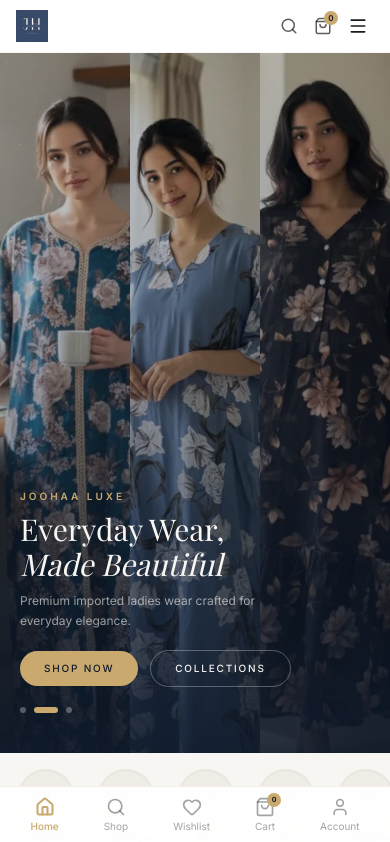
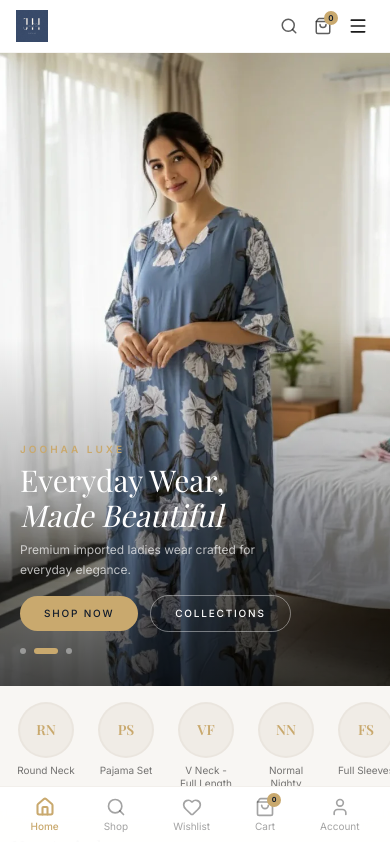
Before and after one commit to akashkuppattil-dev/Euro-Edge-, a Next.js app: page / in a window 390 px wide. Shown: the top 842 px of the page. Built offline with nearby package versions, Linux system fonts and the light colour scheme; a web font is replaced by a local one.

Commit message:
fix: improve image display on mobile and desktop\n\nAdjust mobile background to single rotating image and\nremove heavy desktop overlays for sharper images.

```diff
--- a/components/hero-section.tsx
+++ b/components/hero-section.tsx
@@ -22,42 +22,45 @@ export function HeroSection() {
 
   return (
     <section className="relative w-full">
-      {/* ---- MOBILE ---- */}
-      <div className="md:hidden relative h-[85vh] min-h-[520px] max-h-[700px] overflow-hidden">
-        {/* 3 background image panels side by side */}
-        <div className="absolute inset-0 grid grid-cols-3">
+      {/* ---- MOBILE: Single rotating image ---- */}
+      <div className="md:hidden relative h-[75vh] min-h-[480px] max-h-[640px] overflow-hidden">
+        {/* Rotating single background image */}
         {heroImages.map((img, i) => (
-            <div key={i} className="relative overflow-hidden">
+          <div
+            key={i}
+            className={`absolute inset-0 transition-opacity duration-1000 ${
+              i === activeIndex ? "opacity-100" : "opacity-0"
+            }`}
+          >
             <Image
               src={img.src}
               alt={img.alt}
               fill
               className="object-cover object-top"
-                sizes="34vw"
-                priority
+              sizes="100vw"
+              priority={i === 0}
             />
           </div>
         ))}
-        </div>
 
-        {/* Dark overlay */}
-        <div className="absolute inset-0 bg-gradient-to-t from-primary/90 via-primary/40 to-primary/20" />
+        {/* Subtle bottom-only gradient for text readability */}
+        <div className="absolute inset-x-0 bottom-0 h-[55%] bg-gradient-to-t from-black/70 via-black/30 to-transparent" />
 
-        {/* Content overlay */}
-        <div className="absolute inset-0 flex flex-col justify-end pb-10 px-5">
+        {/* Content at bottom */}
+        <div className="absolute inset-x-0 bottom-0 pb-8 px-5">
           <p className="text-[10px] tracking-[0.3em] uppercase text-accent font-sans font-semibold">
             Joohaa Luxe
           </p>
-          <h1 className="font-serif text-3xl text-primary-foreground mt-2 leading-[1.15] text-balance">
+          <h1 className="font-serif text-3xl text-white mt-1.5 leading-[1.15] text-balance">
             Everyday Wear,{" "}
             <em className="italic">Made Beautiful</em>
           </h1>
-          <p className="text-primary-foreground/60 text-xs font-sans mt-2.5 max-w-[260px] leading-relaxed">
+          <p className="text-white/70 text-xs font-sans mt-2 max-w-[260px] leading-relaxed">
             Premium imported ladies wear crafted for everyday elegance.
           </p>
 
           {/* CTA */}
-          <div className="flex items-center gap-3 mt-5">
+          <div className="flex items-center gap-3 mt-4">
             <Link
               href="/shop"
               className="px-6 py-2.5 bg-accent text-accent-foreground text-[10px] tracking-[0.18em] uppercase font-sans font-medium rounded-full active:scale-95 transition-transform"
@@ -66,14 +69,14 @@ export function HeroSection() {
             </Link>
             <Link
               href="/collections"
-              className="px-6 py-2.5 border border-primary-foreground/30 text-primary-foreground text-[10px] tracking-[0.18em] uppercase font-sans font-medium rounded-full active:scale-95 transition-transform"
+              className="px-6 py-2.5 border border-white/40 text-white text-[10px] tracking-[0.18em] uppercase font-sans font-medium rounded-full active:scale-95 transition-transform"
             >
               Collections
             </Link>
           </div>
 
           {/* Dot indicators */}
-          <div className="flex items-center gap-2 mt-5">
+          <div className="flex items-center gap-2 mt-4">
             {heroImages.map((img, i) => (
               <button
                 key={i}
@@ -81,7 +84,7 @@ export function HeroSection() {
                 className={`transition-all duration-300 rounded-full ${
                   i === activeIndex
                     ? "w-6 h-1.5 bg-accent"
-                    : "w-1.5 h-1.5 bg-primary-foreground/30"
+                    : "w-1.5 h-1.5 bg-white/40"
                 }`}
                 aria-label={`View ${img.label}`}
               />
@@ -90,12 +93,12 @@ export function HeroSection() {
         </div>
       </div>
 
-      {/* ---- DESKTOP ---- */}
+      {/* ---- DESKTOP: 3 crisp image panels with minimal overlay ---- */}
       <div className="hidden md:block relative h-[80vh] min-h-[560px] max-h-[800px] overflow-hidden">
-        {/* 3 background panels */}
+        {/* 3 image panels */}
         <div className="absolute inset-0 grid grid-cols-3">
           {heroImages.map((img, i) => (
-            <div key={i} className="relative overflow-hidden group">
+            <div key={i} className="relative overflow-hidden group cursor-pointer" onClick={() => setActiveIndex(i)}>
               <Image
                 src={img.src}
                 alt={img.alt}
@@ -104,47 +107,49 @@ export function HeroSection() {
                 sizes="34vw"
                 priority
               />
-              {/* Label at bottom of each panel */}
-              <div className="absolute bottom-0 inset-x-0 bg-gradient-to-t from-primary/60 to-transparent h-28" />
-              <span className="absolute bottom-6 left-1/2 -translate-x-1/2 text-[10px] tracking-[0.2em] uppercase text-primary-foreground/70 font-sans whitespace-nowrap">
+              {/* Very light bottom gradient only - keeps image quality */}
+              <div className="absolute inset-x-0 bottom-0 h-24 bg-gradient-to-t from-black/40 to-transparent" />
+              <span className="absolute bottom-6 left-1/2 -translate-x-1/2 text-[10px] tracking-[0.2em] uppercase text-white/80 font-sans font-medium whitespace-nowrap">
                 {img.label}
               </span>
+              {/* Thin divider line between panels */}
+              {i < heroImages.length - 1 && (
+                <div className="absolute top-0 right-0 w-px h-full bg-white/15" />
+              )}
             </div>
           ))}
         </div>
 
-        {/* Center dark scrim for text */}
-        <div className="absolute inset-0 bg-gradient-to-r from-primary/70 via-primary/30 to-primary/70" />
-        <div className="absolute inset-0 bg-gradient-to-t from-primary/60 via-transparent to-primary/30" />
-
-        {/* Centered content */}
-        <div className="absolute inset-0 flex flex-col items-center justify-center text-center px-6">
-          <p className="text-xs tracking-[0.35em] uppercase text-accent font-sans font-semibold">
+        {/* Center floating content card - no full-screen dark overlay */}
+        <div className="absolute inset-0 flex items-center justify-center pointer-events-none">
+          <div className="text-center pointer-events-auto bg-primary/75 backdrop-blur-sm px-12 py-10 rounded-sm">
+            <p className="text-[11px] tracking-[0.35em] uppercase text-accent font-sans font-semibold">
               Joohaa Luxe Clothing
             </p>
-          <h1 className="font-serif text-5xl lg:text-6xl xl:text-7xl text-primary-foreground mt-5 leading-[1.08] text-balance max-w-3xl">
+            <h1 className="font-serif text-4xl lg:text-5xl xl:text-6xl text-white mt-4 leading-[1.1] text-balance">
               Everyday Wear,{" "}
               <em className="italic">Made Beautiful</em>
             </h1>
-          <p className="mt-4 text-primary-foreground/50 text-sm lg:text-base font-sans leading-relaxed max-w-lg">
-            Premium imported ladies wear crafted for everyday elegance. Shipping all over India.
+            <p className="mt-3 text-white/60 text-sm font-sans leading-relaxed max-w-md mx-auto">
+              Premium imported ladies wear. Shipping all over India.
             </p>
-          <div className="flex items-center gap-4 mt-8">
+            <div className="flex items-center justify-center gap-4 mt-6">
               <Link
                 href="/shop"
-              className="px-8 py-3.5 bg-accent text-accent-foreground text-[11px] tracking-[0.18em] uppercase font-sans font-medium rounded-full hover:bg-accent/90 transition-colors"
+                className="px-8 py-3 bg-accent text-accent-foreground text-[11px] tracking-[0.18em] uppercase font-sans font-medium rounded-full hover:bg-accent/90 transition-colors"
               >
                 Shop Collection
               </Link>
               <Link
                 href="/collections"
-              className="px-8 py-3.5 border border-primary-foreground/25 text-primary-foreground text-[11px] tracking-[0.18em] uppercase font-sans font-medium rounded-full hover:bg-primary-foreground/10 transition-colors"
+                className="px-8 py-3 border border-white/30 text-white text-[11px] tracking-[0.18em] uppercase font-sans font-medium rounded-full hover:bg-white/10 transition-colors"
               >
                 View All
               </Link>
             </div>
           </div>
         </div>
+      </div>
     </section>
   )
 }
```
Lines whose indentation alone changed are shown as unchanged.
